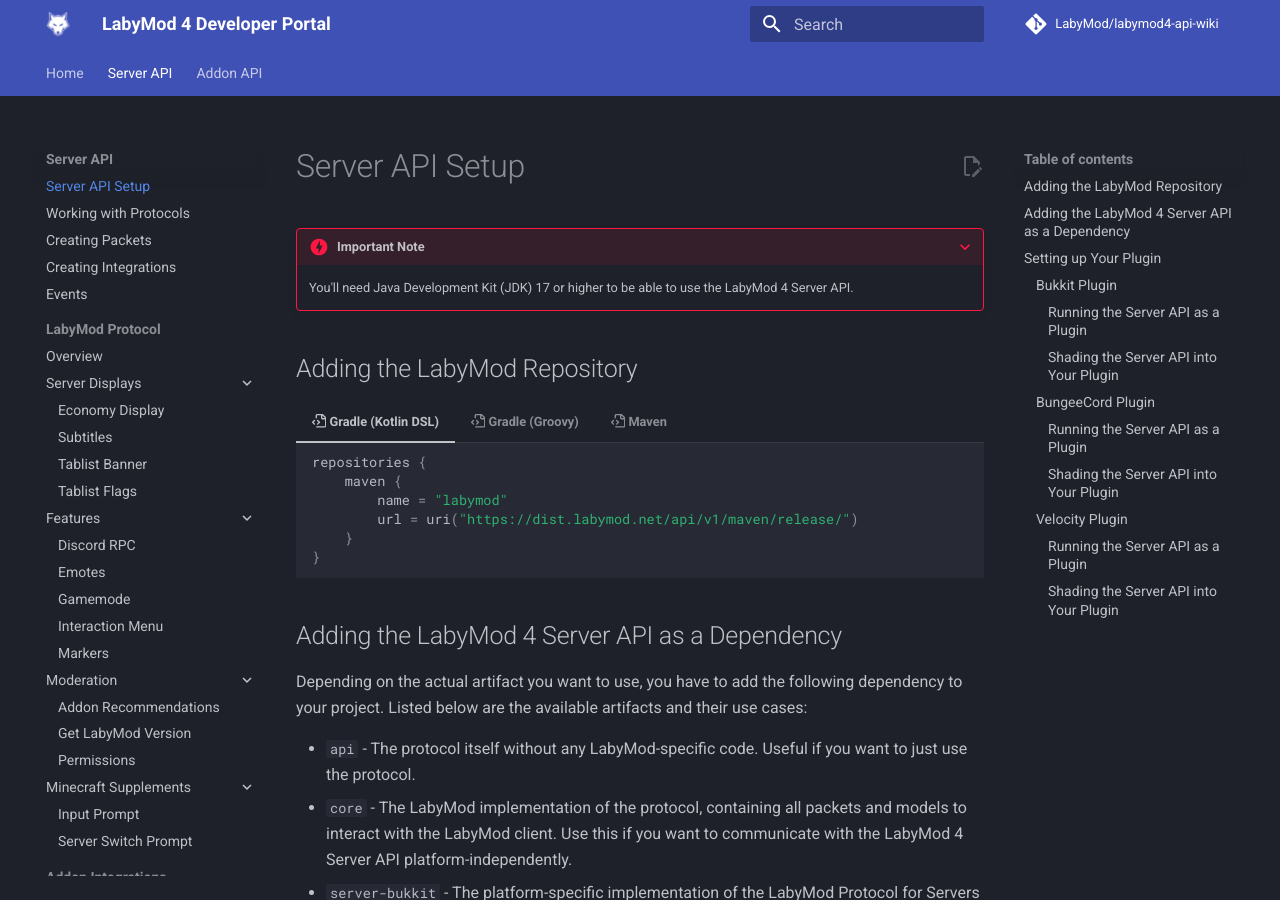
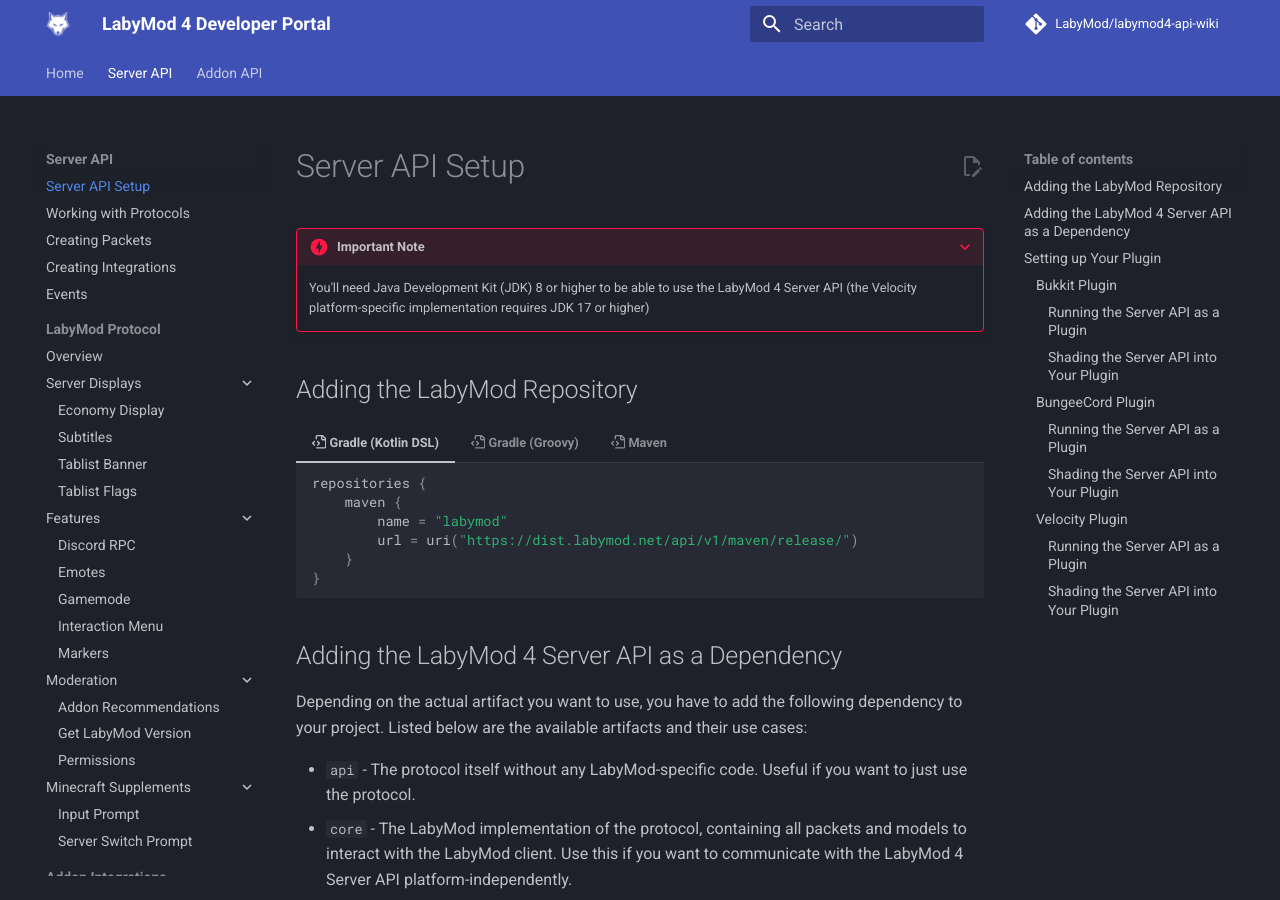
Before and after one commit to LabyMod/labymod4-api-wiki, an MkDocs documentation site: the page built from docs/pages/server/index.md, in a window 1280 px wide and 900 px high. Built offline with MkDocs 1.6.1 and Material for MkDocs 9.7.7, drawn with Linux system fonts in a browser that asks for light colours; comment, search, counter and statistics services are not loaded.

Commit message:
update required jdk of server api

```diff
--- a/docs/pages/server/index.md
+++ b/docs/pages/server/index.md
@@ -1,6 +1,6 @@
 ???+ danger "Important Note"
 
-    You'll need Java Development Kit (JDK) 17 or higher to be able to use the LabyMod 4 Server API.
+    You'll need Java Development Kit (JDK) 8 or higher to be able to use the LabyMod 4 Server API (the Velocity platform-specific implementation requires JDK 17 or higher)
 
 ## Adding the LabyMod Repository
 
```
